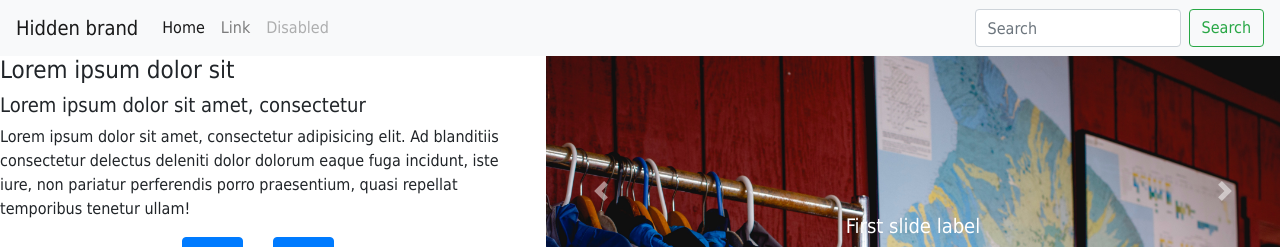
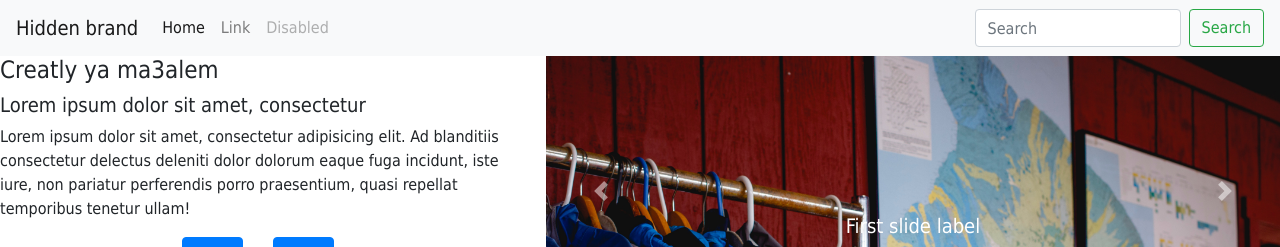
Before and after one commit to ebrahimahmed97090/creatly, a Django app: page / in a window 1280 px wide. Shown: the top 247 px of the page. Run offline with Django 3.2, Linux system fonts and the light colour scheme; some libraries are stand-ins or nearby versions.

Commit message:
Downloaded project on my pc

```diff
--- a/manage.py
+++ b/manage.py
@@ -13,7 +13,7 @@ def main():
             "Couldn't import Django. Are you sure it's installed and "
             "available on your PYTHONPATH environment variable? Did you "
             "forget to activate a virtual environment?"
-        ) from exc
+        )(exc)
     execute_from_command_line(sys.argv)
 
 
--- a/templates/home.html
+++ b/templates/home.html
@@ -4,7 +4,7 @@
 
     <div class="row">
         <div class="col-lg-5">
-            <h4>Lorem ipsum dolor sit</h4>
+            <h4>Creatly ya ma3alem</h4>
             <h5>Lorem ipsum dolor sit amet, consectetur </h5>
             <p>Lorem ipsum dolor sit amet, consectetur adipisicing elit. Ad blanditiis consectetur delectus deleniti
                 dolor
```
